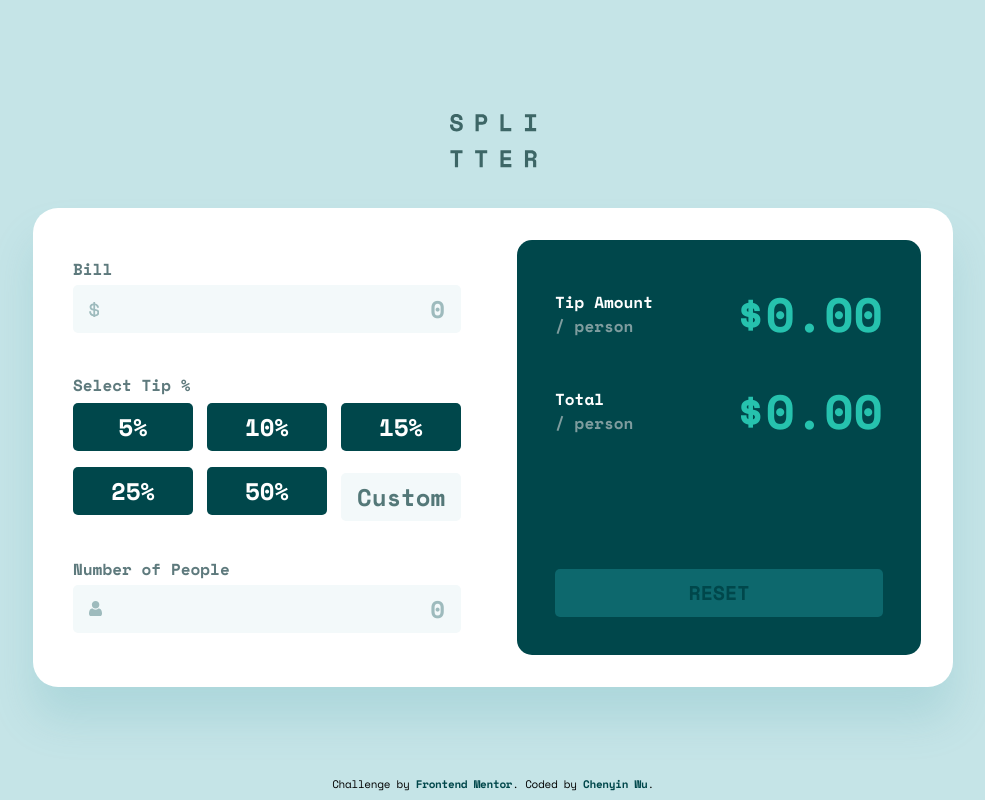
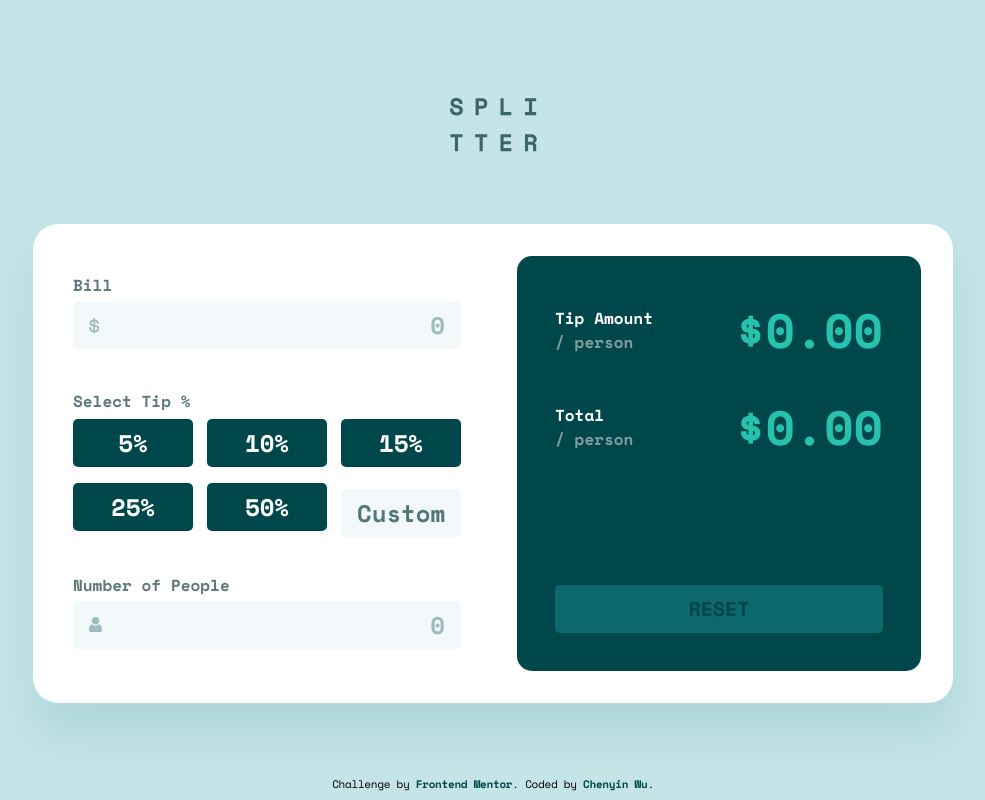
Before and after one commit to wcyin9/tipCalculator, a plain HTML site: page 12tipCalculator/index.html in a window 1280 px wide. Shown: the whole page, without its empty margins (147-1132 px from the left). Drawn offline with nearby package versions, Linux system fonts and the light colour scheme.

Commit message:
Update style.css

```diff
--- a/12tipCalculator/css/style.css
+++ b/12tipCalculator/css/style.css
@@ -268,7 +268,7 @@ li ::placeholder {
     }
     .logo {
         margin: 0 auto;
-        padding: 0 0 2.5rem;
+        padding: 0 0 4.5rem;
     }
     main {
         padding: 2rem 2rem;
```
